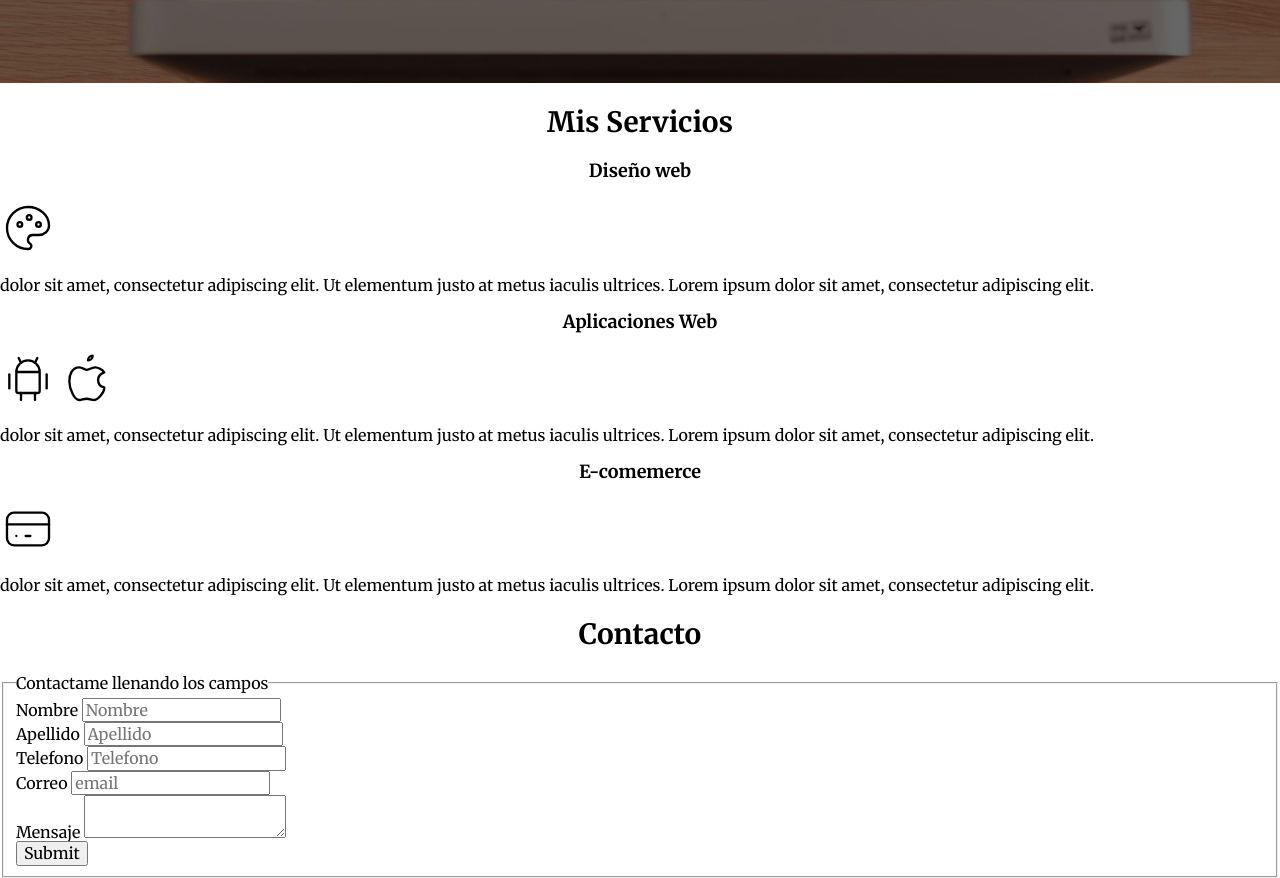
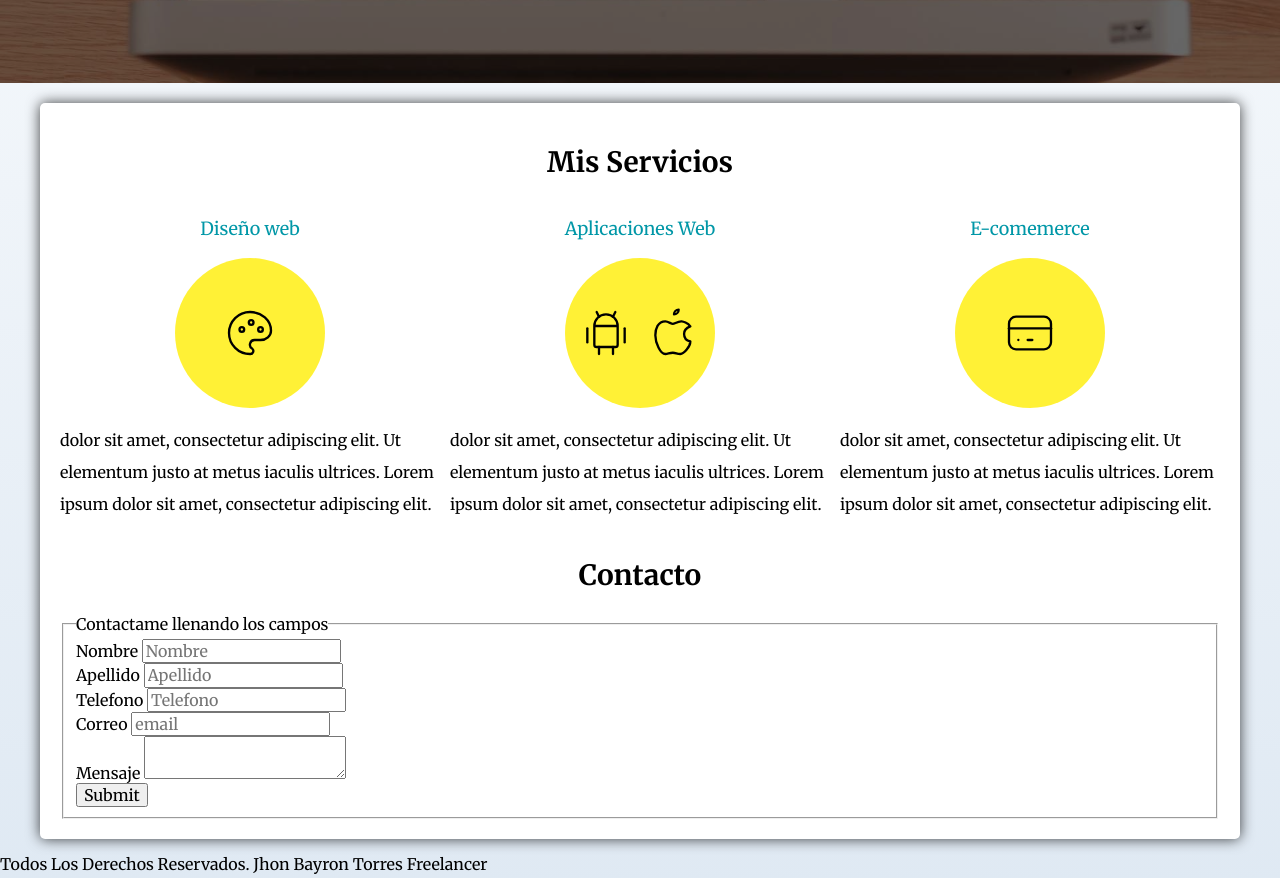
Before and after one commit to Bayront913/Desarrollo_web, a plain HTML site: page index.html in a window 1280 px wide. Shown: the part 511-1389 px from the top of the page. Drawn offline with Linux system fonts and the light colour scheme.

Commit message:
cambios nuevos

```diff
--- a/css/style.css
+++ b/css/style.css
@@ -3,8 +3,13 @@
 :root {
     --rojo: #852;
     --blanco: white;
-    --secundario: #0097a7;
-    --primario: #ffee00c9;
+    --azulclaro: #0097a7;
+    --amarillo: #ffee00c9;
+    --grisclaro: #dfe9f3;
+
+
+
+
     --fuente-principal: 2.5rem;
 }
 
@@ -20,6 +25,7 @@ html {
 body {
     font-size: 16px;
     font-family: "Merriweather", serif;
+    background-image: linear-gradient(to top,var(--grisclaro) 0%, var(--blanco) 100%); /*degradado*/
 }
 
 h1 {
@@ -38,33 +44,8 @@ h1, h2, h3 {
     text-align: center;
 }
 
-.contenedor {
-    max-width: 120rem;
-    margin: 0 auto;
-}
-
-.boton  {
-    background-color: rgb(115, 115, 190);
-    color: aliceblue;
-    padding: 1rem 3rem;
-    margin-top: 1rem;
-    font-size: 1.5rem;
-    text-decoration: none;
-    text-transform: uppercase;
-    font-weight: bold;
-    border-radius: 5px;
-    width: 90%;
-    text-align: center;
-}
-
-@media (min-width: 768px){
-    .boton {
-        width: auto;
-    }
-}
-
 .nav {
-    background-color: var(--secundario);
+    background-color: var(--azulclaro);
 }
 
 .navegacion1 {
@@ -84,7 +65,6 @@ h1, h2, h3 {
     }
 }
 
-
 .navegacion1 a {
    color: var(--blanco);
    text-decoration: none;
@@ -94,7 +74,7 @@ h1, h2, h3 {
 }
 
 .navegacion1 a:hover {
-    background-color: var(--primario);
+    background-color: var(--amarillo);
     color: black;
 }
 
@@ -104,6 +84,7 @@ h1, h2, h3 {
     background-size: cover;
     height: 450px;
     position: relative;
+    margin-bottom: 2rem;
 }
 
 .contenido-hero {
@@ -127,3 +108,70 @@ h1, h2, h3 {
     display: flex;
     align-items: flex-end;
 }
+
+.boton  {
+    background-color: rgb(115, 115, 190);
+    color: aliceblue;
+    padding: 1rem 3rem;
+    margin-top: 1rem;
+    font-size: 1.5rem;
+    text-decoration: none;
+    text-transform: uppercase;
+    font-weight: bold;
+    border-radius: 5px;
+    width: 90%;
+    text-align: center;
+}
+
+@media (min-width: 768px){
+    .boton {
+        width: auto;
+    }
+}
+
+.contenedor {
+    max-width: 120rem;
+    margin: 0 auto;
+}
+
+.sombra {
+    -webkit-box-shadow: 0px 0px 14px 0px rgba(0,0,0,0.75);
+    -moz-box-shadow: 0px 0px 14px 0px rgba(0,0,0,0.75);
+    box-shadow: 0px 0px 14px 0px rgba(0,0,0,0.75);
+    background-color: var(--blanco);
+    padding: 2rem;
+    border-radius: 5px;
+}
+
+@media (min-width: 760px){
+    .servicios {
+        display: grid;
+        grid-template-columns: 1fr 1fr 1fr;
+        gap: 1rem;
+    }
+}
+
+.servicio {
+    display: flex;
+    flex-direction: column;
+    align-items: center;
+}
+
+.servicio h3 {
+    color: var(--azulclaro);
+    font-weight: normal;
+}
+
+.servicio p {
+    line-height: 2;
+}
+
+.servicio .iconos {
+    height: 15rem;
+    width: 15rem;
+    background-color: var(--amarillo);
+    border-radius: 50%;
+    display: flex;
+    justify-content: space-evenly;
+    align-items: center;
+}
--- a/index.html
+++ b/index.html
@@ -42,10 +42,12 @@
                 </div>
             </section>
 
-    <main>
+    <main class="contenedor sombra">
                 <h2>Mis Servicios</h2>
-        <section>
+        <div class="servicios">
+            <section class="servicio">
                 <h3>Diseño web</h3>
+                <div class="iconos">
                     <svg xmlns="http://www.w3.org/2000/svg" class="icon icon-tabler icon-tabler-palette" width="56" height="56" viewBox="0 0 24 24" stroke-width="1" stroke="#000000" fill="none" stroke-linecap="round" stroke-linejoin="round">
                         <path stroke="none" d="M0 0h24v24H0z" fill="none"/>
                         <path d="M12 21a9 9 0 0 1 0 -18c4.97 0 9 3.582 9 8c0 1.06 -.474 2.078 -1.318 2.828c-.844 .75 -1.989 1.172 -3.182 1.172h-2.5a2 2 0 0 0 -1 3.75a1.3 1.3 0 0 1 -1 2.25" />
@@ -53,14 +55,15 @@
                         <path d="M12.5 7.5m-1 0a1 1 0 1 0 2 0a1 1 0 1 0 -2 0" />
                         <path d="M16.5 10.5m-1 0a1 1 0 1 0 2 0a1 1 0 1 0 -2 0" />
                     </svg>
+                </div>
                 <p>dolor sit amet, consectetur adipiscing elit. Ut elementum justo at metus iaculis ultrices.
                 Lorem ipsum dolor sit amet, consectetur adipiscing elit.</p>
             </section>
 
-        <section>
+            <section class="servicio">
 
                 <h3>Aplicaciones Web</h3>
-
+                <div class="iconos">
                     <svg xmlns="http://www.w3.org/2000/svg" class="icon icon-tabler icon-tabler-brand-android" width="56" height="56" viewBox="0 0 24 24" stroke-width="1" stroke="#000000" fill="none" stroke-linecap="round" stroke-linejoin="round">
                         <path stroke="none" d="M0 0h24v24H0z" fill="none"/>
                         <path d="M4 10l0 6" />
@@ -79,13 +82,14 @@
                         <path d="M8.286 7.008c-3.216 0 -4.286 3.23 -4.286 5.92c0 3.229 2.143 8.072 4.286 8.072c1.165 -.05 1.799 -.538 3.214 -.538c1.406 0 1.607 .538 3.214 .538s4.286 -3.229 4.286 -5.381c-.03 -.011 -2.649 -.434 -2.679 -3.23c-.02 -2.335 2.589 -3.179 2.679 -3.228c-1.096 -1.606 -3.162 -2.113 -3.75 -2.153c-1.535 -.12 -3.032 1.077 -3.75 1.077c-.729 0 -2.036 -1.077 -3.214 -1.077z" />
                         <path d="M12 4a2 2 0 0 0 2 -2a2 2 0 0 0 -2 2" />
                     </svg>
+                </div>
                     <p>dolor sit amet, consectetur adipiscing elit. Ut elementum justo at metus iaculis ultrices.
                 Lorem ipsum dolor sit amet, consectetur adipiscing elit.</p>
             </section>
 
-        <section>
+            <section class="servicio">
                 <h3>E-comemerce</h3>
-
+                <div class="iconos">
                     <svg xmlns="http://www.w3.org/2000/svg" class="icon icon-tabler icon-tabler-credit-card"
                         width="56" height="56" viewBox="0 0 24 24" stroke-width="1" stroke="#000000" fill="none"
                         stroke-linecap="round" stroke-linejoin="round">
@@ -95,11 +99,12 @@
                         <path d="M7 15l.01 0" />
                         <path d="M11 15l2 0" />
                     </svg>
-
+                </div>
                 <p>dolor sit amet, consectetur adipiscing elit. Ut elementum justo at metus iaculis ultrices.
                 Lorem ipsum dolor sit amet, consectetur adipiscing elit.</p>
             </section>
-    </main>
+        </div>
+
 
             <section>
                 <h2 id="titulo">Contacto</h2>
@@ -137,7 +142,7 @@
                     </fieldset>
                 </form>
             </section>
-
+    </main>
             <footer>
                 <p>Todos Los Derechos Reservados. Jhon Bayron Torres Freelancer</p>
             </footer>
```
Lines whose indentation alone changed are shown as unchanged.
